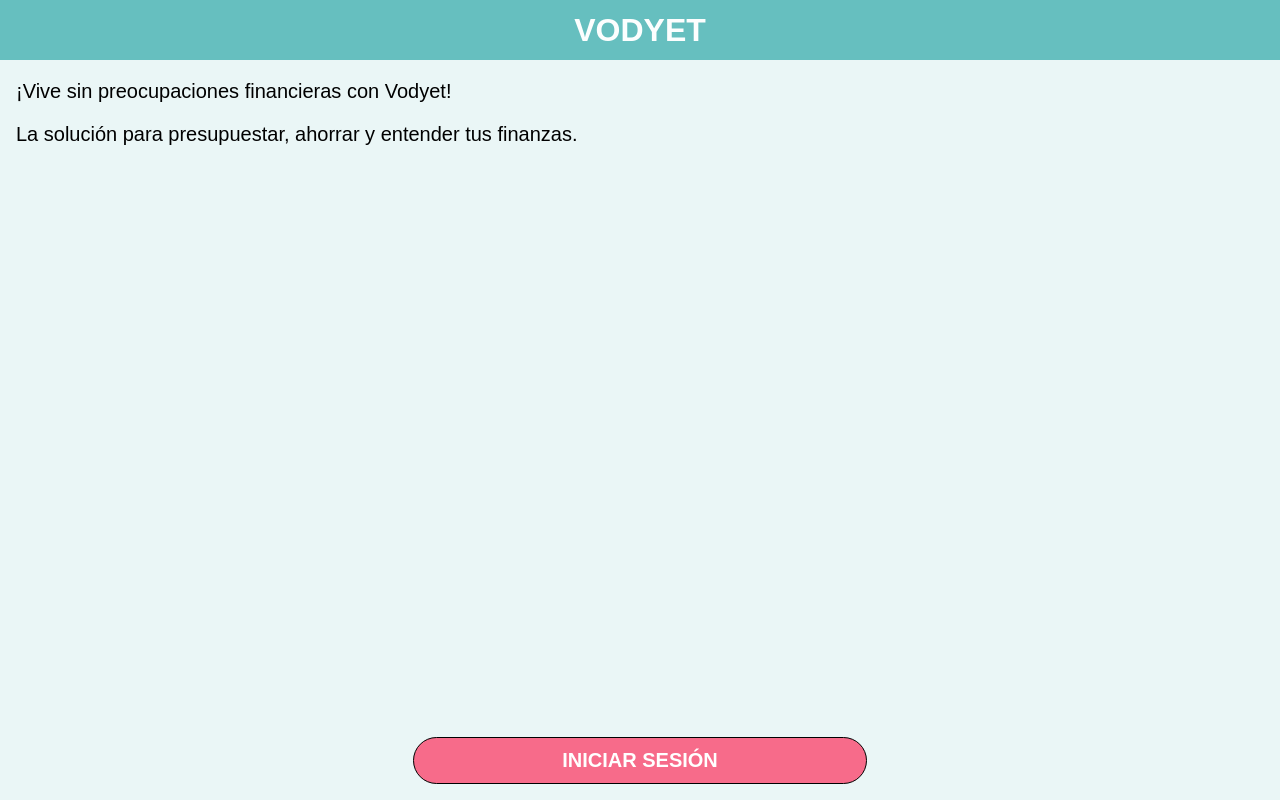
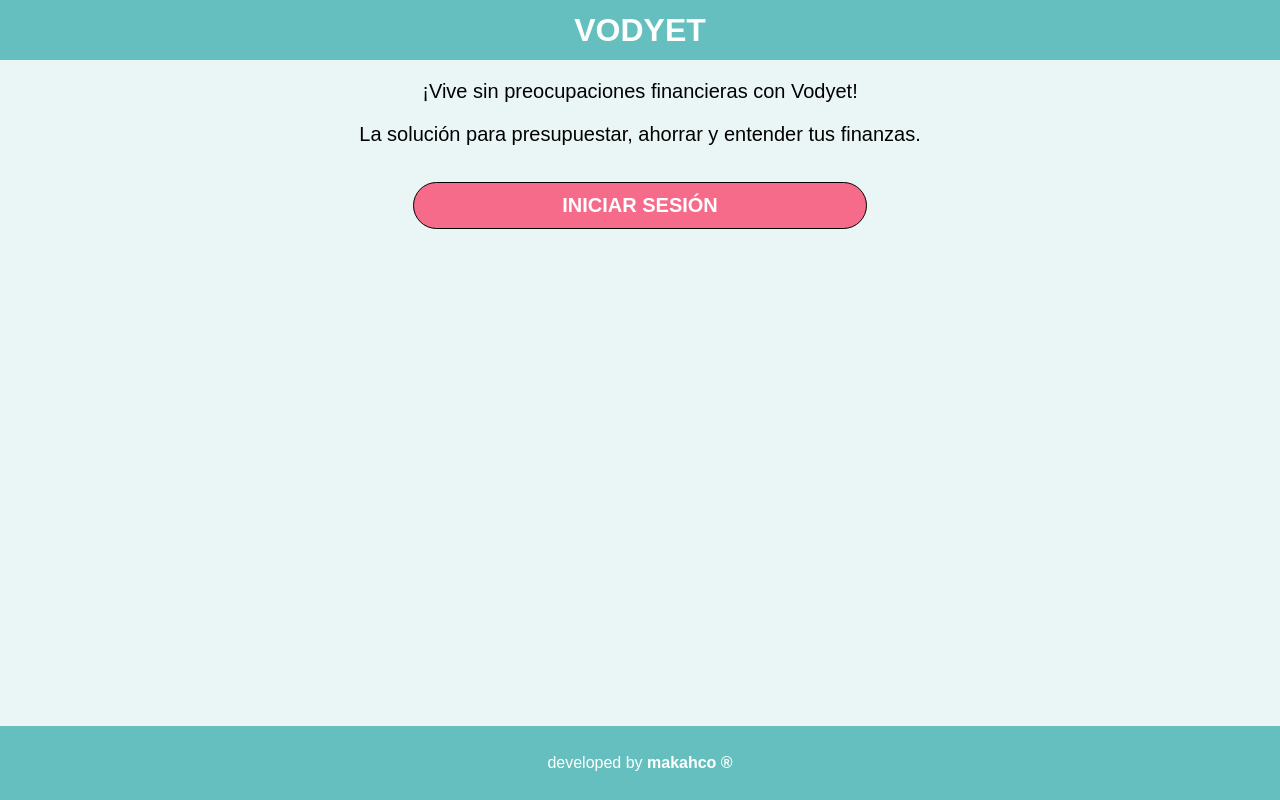
Before and after one commit to jesuszvl/vodyet, a Next.js app: page / in a window 1280 px wide. Built offline with nearby package versions, Linux system fonts and the light colour scheme; a web font is replaced by a local one.

Commit message:
add makahco footer

```diff
--- a/pages/index.js
+++ b/pages/index.js
@@ -6,6 +6,7 @@ import styles from "../src/styles/Home.module.scss";
 import Header from "../src/components/Header/Header";
 import ActionButton from "../src/components/ActionButton/ActionButton";
 import Login from "../src/components/Login/Login";
+import Footer from "../src/components/Footer/Footer";
 
 const fetcher = (...args) => fetch(...args).then((res) => res.json());
 
@@ -34,12 +35,14 @@ export default function Home() {
       {!error && data && (
         <>
           <div className={styles.content}>
-            {login ? <History historyData={data} /> : <Login />}
+            {login ? (
+              <History historyData={data} />
+            ) : (
+              <Login onButtonClick={onButtonClick} />
+            )}
           </div>
-          <ActionButton
-            text={login ? "AGREGAR GASTO" : "INICIAR SESIÓN"}
-            onButtonClick={onButtonClick}
-          />
+
+          <Footer />
         </>
       )}
     </div>
--- a/src/components/ActionButton/ActionButton.module.scss
+++ b/src/components/ActionButton/ActionButton.module.scss
@@ -4,10 +4,9 @@
 .button-container {
   display: flex;
   justify-content: center;
+  text-align: center;
   position: absolute;
-  bottom: 0;
-  width: 100vw;
-
+  width: 100%;
   background-color: none;
 }
 
@@ -21,7 +20,7 @@
   text-align: center;
 
   height: 25px;
-  width: 80vw;
+  width: 100vw;
   max-width: 420px;
   margin: 16px;
   cursor: pointer;
--- /dev/null
+++ b/src/components/Footer/Footer.js
@@ -0,0 +1,16 @@
+import styles from "./Footer.module.scss";
+
+export default function Footer() {
+  return (
+    <div className={styles["footer-container"]}>
+      <div className={styles["footer"]}>
+        <p className={styles["footer-content"]}>
+          developed by{" "}
+          <a href="https://makah.co" className={styles["footer-link"]}>
+            makahco ®
+          </a>
+        </p>
+      </div>
+    </div>
+  );
+}
--- /dev/null
+++ b/src/components/Footer/Footer.module.scss
@@ -0,0 +1,28 @@
+@import "../../styles/breakpoints";
+@import "../../styles/colors.constants";
+
+.footer-container {
+  background-color: $main-color;
+  display: flex;
+  flex-direction: column;
+  align-items: center;
+  justify-content: center;
+  text-align: center;
+  padding: 12px 12px;
+}
+
+.footer {
+  color: white;
+  max-width: 700px;
+}
+
+.footer-link {
+  color: white;
+  font-weight: 700;
+  text-decoration-line: none;
+}
+
+.footer-content {
+  font-size: 16px;
+  padding-bottom: 0px;
+}
--- a/src/components/Login/Login.js
+++ b/src/components/Login/Login.js
@@ -1,10 +1,14 @@
+import ActionButton from "../ActionButton/ActionButton";
 import styles from "./Login.module.scss";
 
-export default function Login() {
+export default function Login({ onButtonClick }) {
   return (
-    <div className={styles.description}>
-      <p>¡Vive sin preocupaciones financieras con Vodyet!</p>
-      <p>La solución para presupuestar, ahorrar y entender tus finanzas.</p>
-    </div>
+    <>
+      <div className={styles.description}>
+        <p>¡Vive sin preocupaciones financieras con Vodyet!</p>
+        <p>La solución para presupuestar, ahorrar y entender tus finanzas.</p>
+      </div>
+      <ActionButton text={"INICIAR SESIÓN"} onButtonClick={onButtonClick} />
+    </>
   );
 }
--- a/src/components/Login/Login.module.scss
+++ b/src/components/Login/Login.module.scss
@@ -1,5 +1,5 @@
 .description {
   font-size: 20px;
   padding: 0px 16px;
-  text-align: justify;
+  text-align: center;
 }
```
